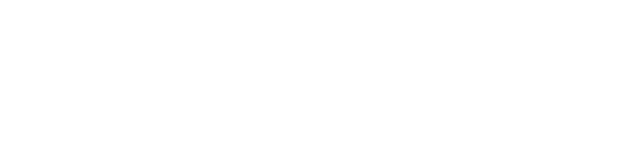
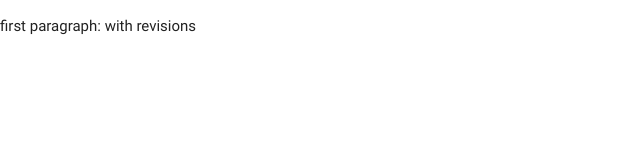
Before and after one commit to donkeypagoda/upsell, a plain HTML site: page index.html in a window 1280 px wide. Shown: the whole page, without its empty margins (0-640 px from the left). Drawn offline with nearby package versions, Linux system fonts and the light colour scheme.

Commit message:
testing merge conflict

```diff
--- a/index.html
+++ b/index.html
@@ -22,9 +22,11 @@
   </head>
   <body>
 
-    <header>
-
-    </header>
+    <span>
+      <p>
+        first paragraph: with revisions
+      </p>
+    </span>
 
     <main>
 
```
